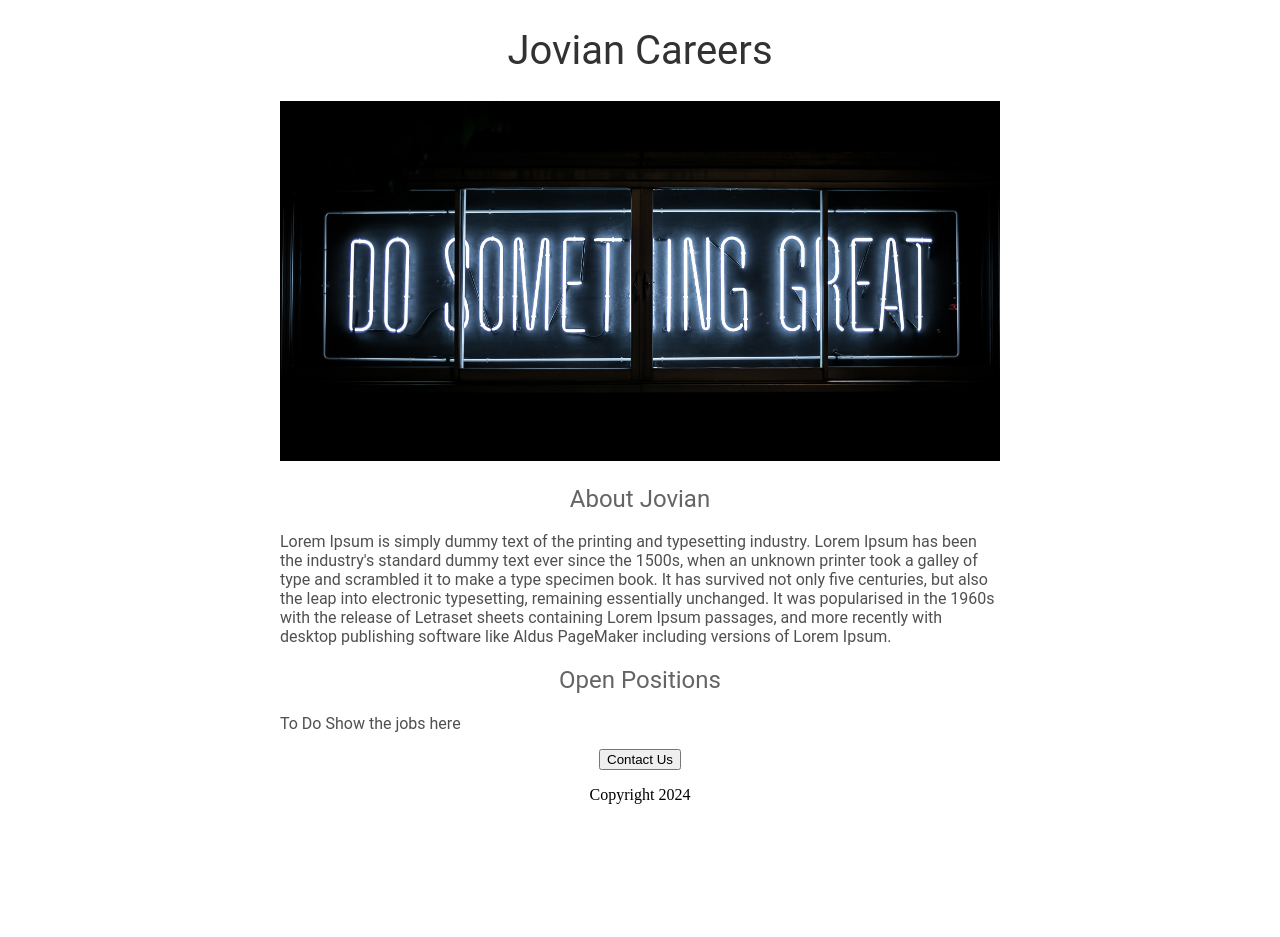
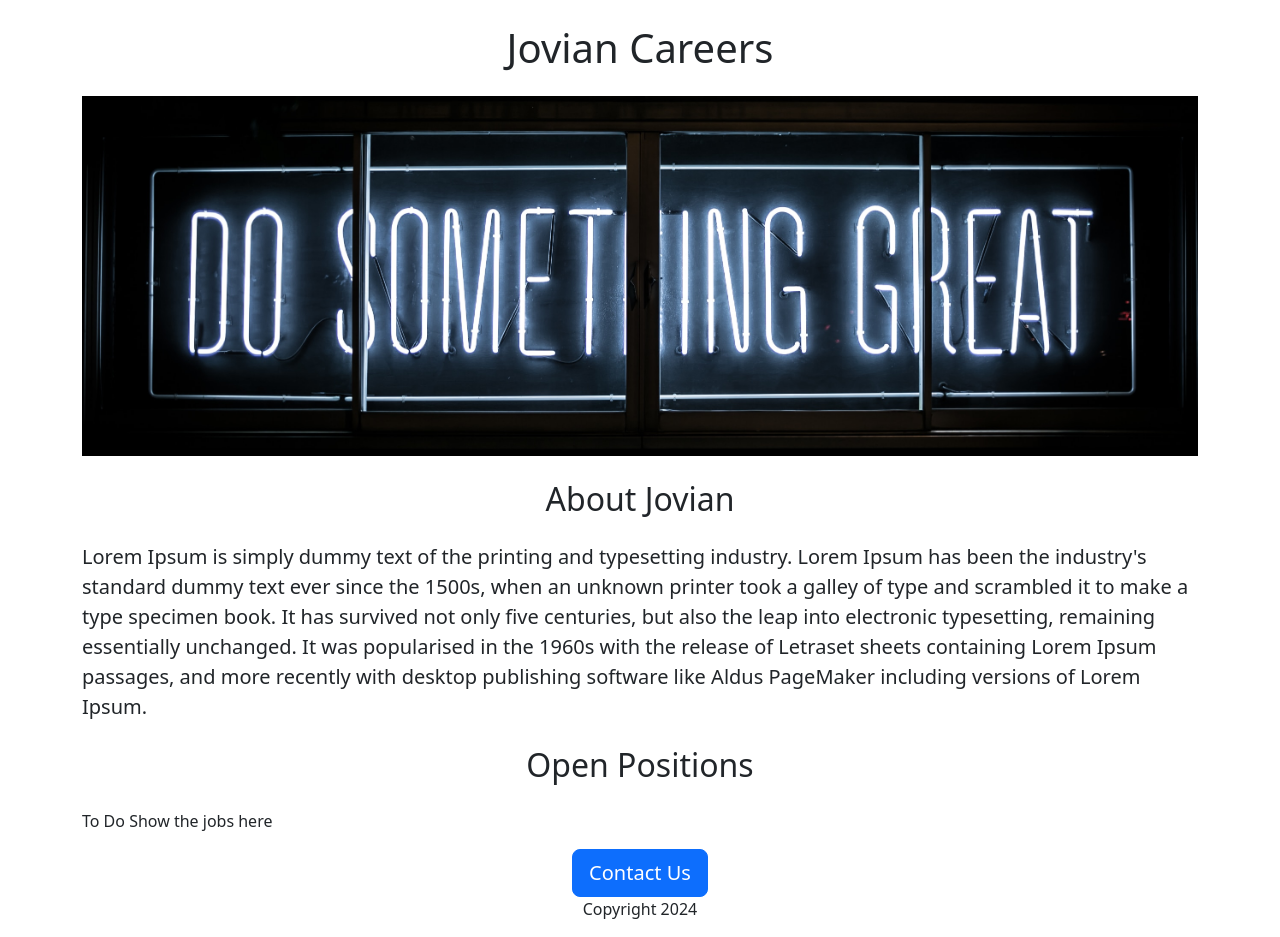
Before and after one commit to Mitchell-Odili/jovian-careers-website, a Flask app: page / in a window 1280 px wide. Before the commit the page ends 804 px from the top, so only its background shows below. Run offline with Flask 3, Linux system fonts and the light colour scheme.

Commit message:
Utilized inbuilt  classes

```diff
--- a/templates/home.html
+++ b/templates/home.html
@@ -1,54 +1,32 @@
 <!DOCTYPE html>
 <html>
   <head>
+    <meta charset="utf-8">
+    <meta name="viewport" content="width=device-width, initial-scale=1">
     <title>Jovian Careers</title>
-      <style>
-        h1 {
-          font-size: 40px;
-          font-family: Roboto;
-          font-weight: normal;
-          color: rgb(50, 50, 50);
-          text-align: center
-        }
+     <link href="https://cdn.jsdelivr.net/npm/bootstrap@5.3.2/dist/css/bootstrap.min.css" rel="stylesheet" integrity="sha384-T3c6CoIi6uLrA9TneNEoa7RxnatzjcDSCmG1MXxSR1GAsXEV/Dwwykc2MPK8M2HN" crossorigin="anonymous">
+    <style>
+      #banner {
+        height:360px;
+        width: 100%;
+        object-fit: cover;
 
-        #banner {
-          width:100%;
-          height: 360px;
-          object-fit: cover;
-        }
-
-        h2 {
-          font-family: Roboto;
-          font: size 32px;
-          color: rgb(100, 100, 100);
-          text-align: center;
-          font-weight: normal;
-        }
-
-        .bodytext {
-          font-family: Roboto;
-          color: rgb(80, 80, 80)
-        }
-
-        #container {
-          max-width: 720px;
-          margin: 0 auto;
-        }
-      </style>
+      }
+    </style>
   </head>
   <body>
-    <div id = 'container'>
-      <h1>Jovian Careers</h1>
-      <img id = "banner" src = "https://7bfba0b0-cb51-4a5d-a426-716966ff2d24-00-3o5k3xworapky.spock.replit.dev/static/banner.jpg"; >
-      <h2>About Jovian</h2>
-      <p class = "bodytext">
+    <div class="container">
+      <h1 class = "text-center mt-4 mb-4">Jovian Careers</h1>
+      <img class = "img-fluid" id = "banner" src = "https://7bfba0b0-cb51-4a5d-a426-716966ff2d24-00-3o5k3xworapky.spock.replit.dev/static/banner.jpg"; >
+      <h2 class = "text-center mt-4 mb-4">About Jovian</h2>
+      <p class = 'lead'>
         Lorem Ipsum is simply dummy text of the printing and typesetting industry. Lorem Ipsum has been the industry's standard dummy text ever since the 1500s, when an unknown printer took a galley of type and scrambled it to make a type specimen book. It has survived not only five centuries, but also the leap into electronic typesetting, remaining essentially unchanged. It was popularised in the 1960s with the release of Letraset sheets containing Lorem Ipsum passages, and more recently with desktop publishing software like Aldus PageMaker including versions of Lorem Ipsum.
       </p>
-      <h2> Open Positions</h2>
-      <p class = "bodytext">To Do  Show the jobs here</p>
-      <div style = "text-align: center;">
-      <button>Contact Us</button>
-        <p>Copyright 2024</p>
+      <h2 class = "text-center mt-4 mb-4"> Open Positions</h2>
+      <p>To Do  Show the jobs here</p>
+      <div class = 'text-center'>
+      <button class="btn btn-primary btn-lg">Contact Us</button>
+        <p mt-4>Copyright 2024</p>
       </div>
     </div>
   </body>
```
